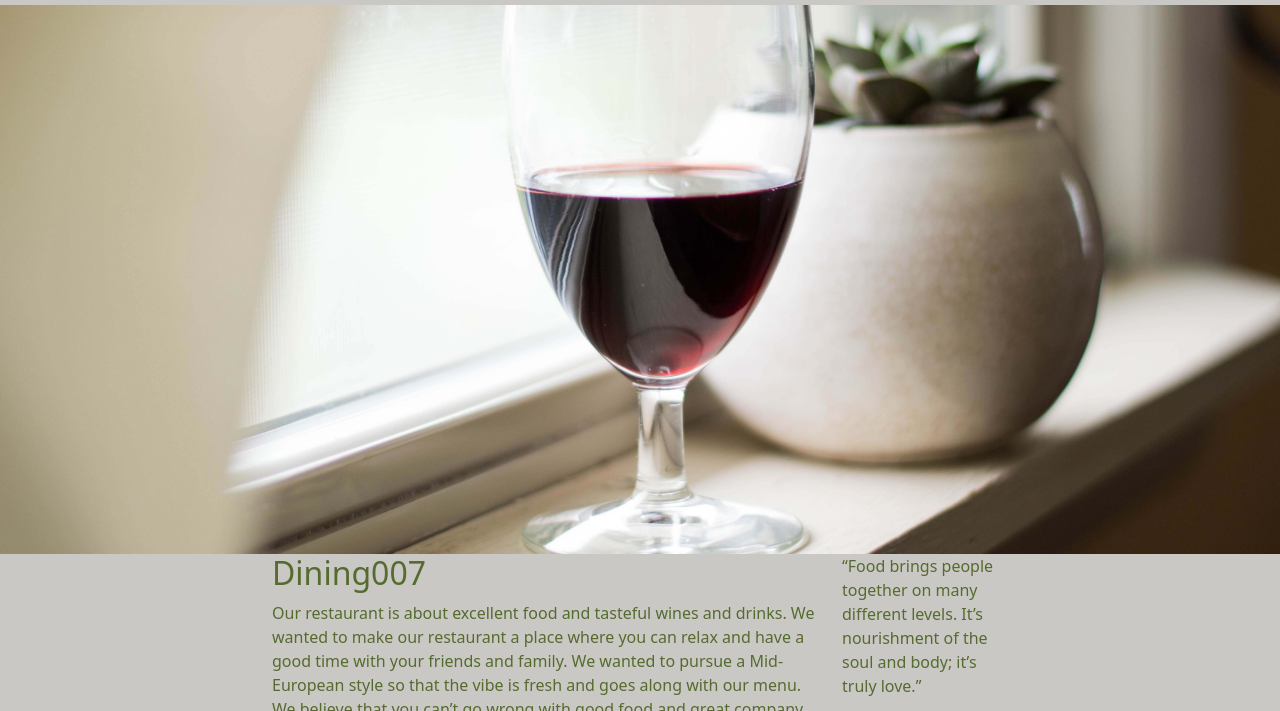
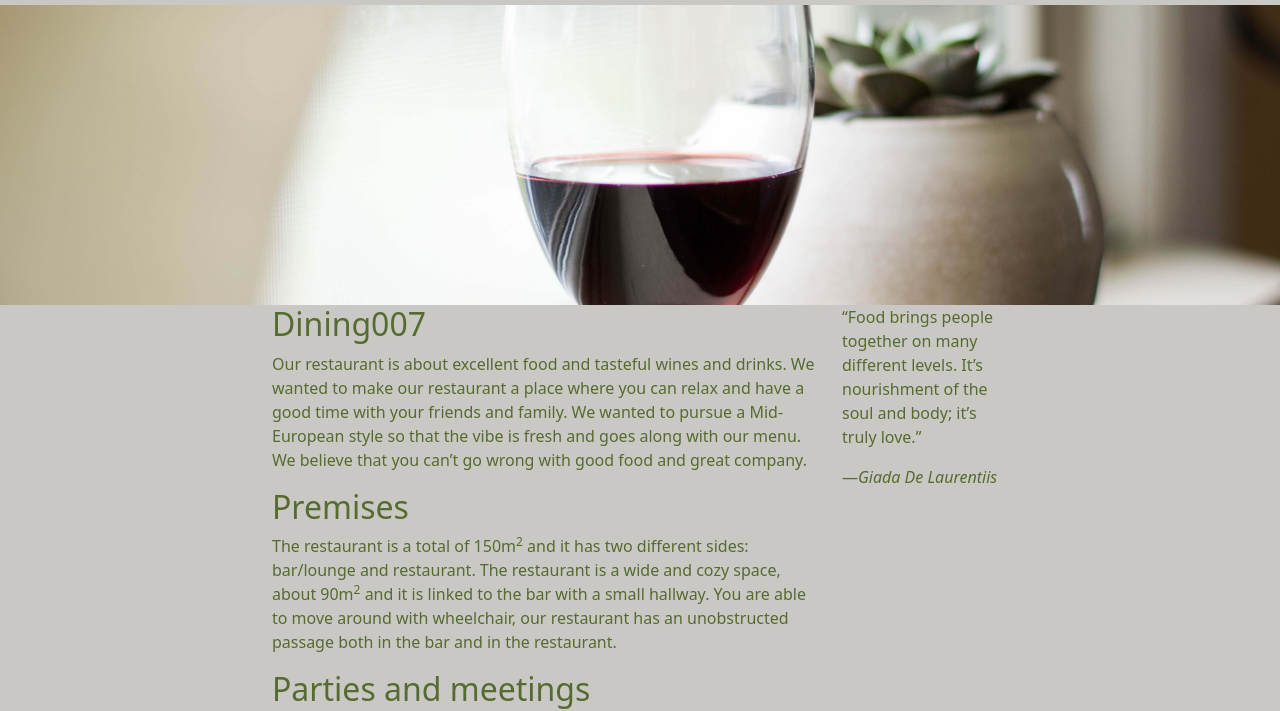
Before and after one commit to sofiamandaa/team3, a plain HTML site: page information.html in a window 1280 px wide. Shown: the part 62-773 px from the top of the page. Drawn offline with nearby package versions, Linux system fonts and the light colour scheme.

Commit message:
image thingz

```diff
--- a/information.html
+++ b/information.html
@@ -50,9 +50,10 @@
 <!--Sofia Mäkelä made this image banner thing-->
     <div class="imagebanner">
     <picture>
-    <img srcset="images/pexels62.jpg 100w"
+    <img srcset="images/pexels6.jpg 100w"
     sizes="(max-width: 1200px) 1200px"
-    src="images/pexels62.jpg" alt="aboutusbanner">
+    src="images/pexels6.jpg" alt="aboutusbanner"
+    style="width: 100%; height: 300px;">
     </picture>
 </div>
 
```
Also changed, not shown: images/pexels6.jpg (added), images/pexels6000.jpg (deleted), images/pexels62.jpg (deleted).
